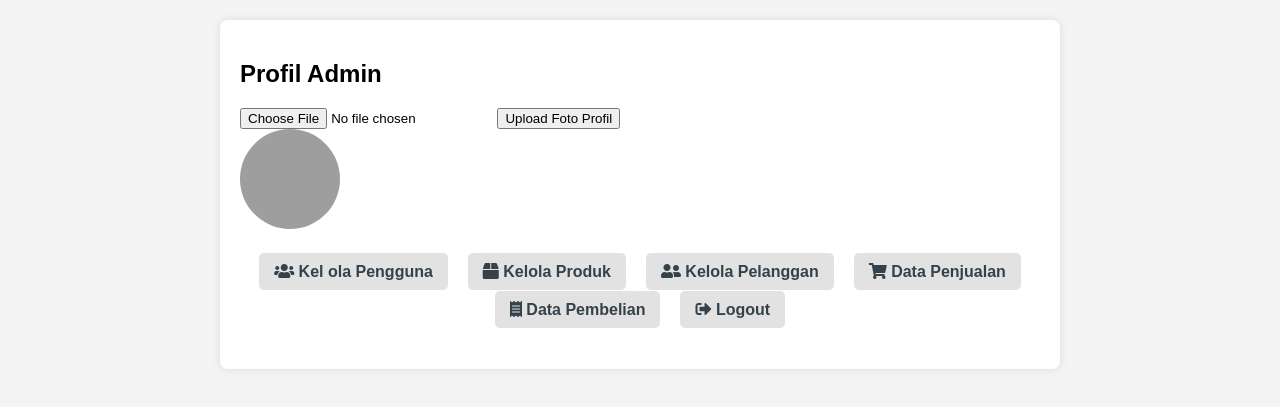
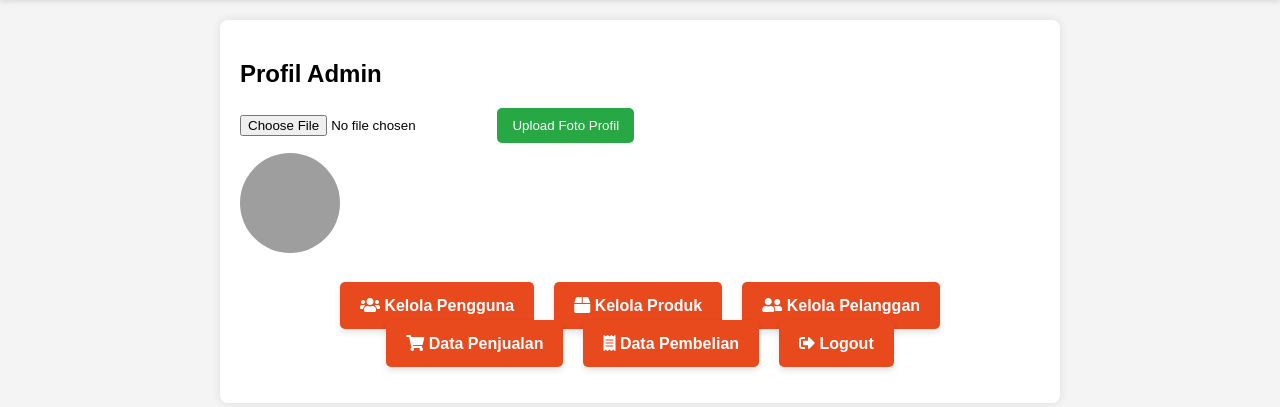
Before and after one commit to uswatunbukanusus/UKK_2025_uswatun_Kasir, a PHP site: page /admin.php in a window 1280 px wide. Shown: the part 77-484 px from the top of the page. Run offline with PHP 8.4, Linux system fonts and the light colour scheme; the visitor is signed in with stand-in values (Sample User, id 1); grey boxes are pictures that could not be loaded.

Commit message:
perubahan

```diff
--- a/admin.php
+++ b/admin.php
@@ -3,6 +3,44 @@ session_start();
 if (!isset($_SESSION['role']) || $_SESSION['role'] != 'admin') {
     header("Location: login.php");
     exit();
+}
+
+// Handle profile picture upload
+if ($_SERVER['REQUEST_METHOD'] == 'POST' && isset($_POST['upload'])) {
+    $target_dir = "uploads/";
+    $target_file = $target_dir . basename($_FILES["profile_picture"]["name"]);
+    $uploadOk = 1;
+    $imageFileType = strtolower(pathinfo($target_file, PATHINFO_EXTENSION));
+
+    // Check if image file is a actual image or fake image
+    $check = getimagesize($_FILES["profile_picture"]["tmp_name"]);
+    if ($check === false) {
+        echo "File is not an image.";
+        $uploadOk = 0;
+    }
+
+    // Check file size
+    if ($_FILES["profile_picture"]["size"] > 500000) {
+        echo "Sorry, your file is too large.";
+        $uploadOk = 0;
+    }
+
+    // Allow certain file formats
+    if ($imageFileType != "jpg" && $imageFileType != "png" && $imageFileType != "jpeg" && $imageFileType != "gif") {
+        echo "Sorry, only JPG, JPEG, PNG & GIF files are allowed.";
+        $uploadOk = 0;
+    }
+
+    // Check if $uploadOk is set to 0 by an error
+    if ($uploadOk == 0) {
+        echo "Sorry, your file was not uploaded.";
+    } else {
+        if (move_uploaded_file($_FILES["profile_picture"]["tmp_name"], $target_file)) {
+            echo "The file ". htmlspecialchars(basename($_FILES["profile_picture"]["name"])). " has been uploaded.";
+        } else {
+            echo "Sorry, there was an error uploading your file.";
+        }
+    }
 }
 ?>
 
@@ -19,12 +57,14 @@ if (!isset($_SESSION['role']) || $_SESSION['role'] != 'admin') {
             background-color: #f4f4f4;
             margin: 0;
             padding: 0;
+            transition: background-color 0.3s;
         }
         header {
             background: #35424a;
             color: #ffffff;
             padding: 20px 0;
             text-align: center;
+            box-shadow: 0 2px 5px rgba(0, 0, 0, 0.1);
         }
         h1 {
             margin: 0;
@@ -44,15 +84,17 @@ if (!isset($_SESSION['role']) || $_SESSION['role'] != 'admin') {
         }
         a {
             text-decoration: none;
-            color: #35424a;
+            color: #ffffff;
             font-weight: bold;
-            padding: 10px 15px;
+            padding: 15px 20px;
             border-radius: 5px;
-            background: #e2e2e2;
+            background: #e8491d;
+            transition: background 0.3s, transform 0.3s;
+            box-shadow: 0 4px 6px rgba(0, 0, 0, 0.1);
         }
         a:hover {
-            background: #e8491d;
-            color: #ffffff;
+            background: #35424a;
+            transform: translateY(-2px);
         }
         .container {
             max-width: 800px;
@@ -67,6 +109,23 @@ if (!isset($_SESSION['role']) || $_SESSION['role'] != 'admin') {
             height: 100px;
             border-radius: 50%;
             object-fit: cover;
+            margin : 10px 0;
+            transition: transform 0.3s;
+        }
+        .profile-pic:hover {
+            transform: scale(1.1);
+        }
+        .upload-btn {
+            background: #28a745;
+            color: white;
+            border: none;
+            padding: 10px 15px;
+            border-radius: 5px;
+            cursor: pointer;
+            transition: background 0.3s;
+        }
+        .upload-btn:hover {
+            background: #218838;
         }
     </style>
 </head>
@@ -78,13 +137,13 @@ if (!isset($_SESSION['role']) || $_SESSION['role'] != 'admin') {
         <h2>Profil Admin</h2>
         <form method="POST" enctype="multipart/form-data">
             <input type="file" name="profile_picture" accept="image/*" required>
-            <button type="submit" name="upload">Upload Foto Profil</button>
+            <button type="submit" name="upload" class="upload-btn">Upload Foto Profil</button>
         </form>
-        <img src="path/to/profile_picture.jpg" alt="Profile Picture" class="profile-pic">
+        <img src="uploads/<?php echo isset($_FILES['profile_picture']) ? htmlspecialchars(basename($_FILES['profile_picture']['name'])) : 'default.jpg'; ?>" alt="Profile Picture" class="profile-pic">
 
         <nav>
             <ul>
-                <li><a href="manage_users.php"><i class="fas fa-users"></i> Kel ola Pengguna</a></li>
+                <li><a href="manage_users.php"><i class="fas fa-users"></i> Kelola Pengguna</a></li>
                 <li><a href="manage_products.php"><i class="fas fa-box"></i> Kelola Produk</a></li>
                 <li><a href="manage_customers.php"><i class="fas fa-user-friends"></i> Kelola Pelanggan</a></li>
                 <li><a href="sales.php"><i class="fas fa-shopping-cart"></i> Data Penjualan</a></li>
--- a/petugas.php
+++ b/petugas.php
@@ -4,6 +4,7 @@ if (!isset($_SESSION['role']) || $_SESSION['role'] != 'petugas') {
     header("Location: login.php");
     exit();
 }
+
 ?>
 <!DOCTYPE html>
 <html>
```
